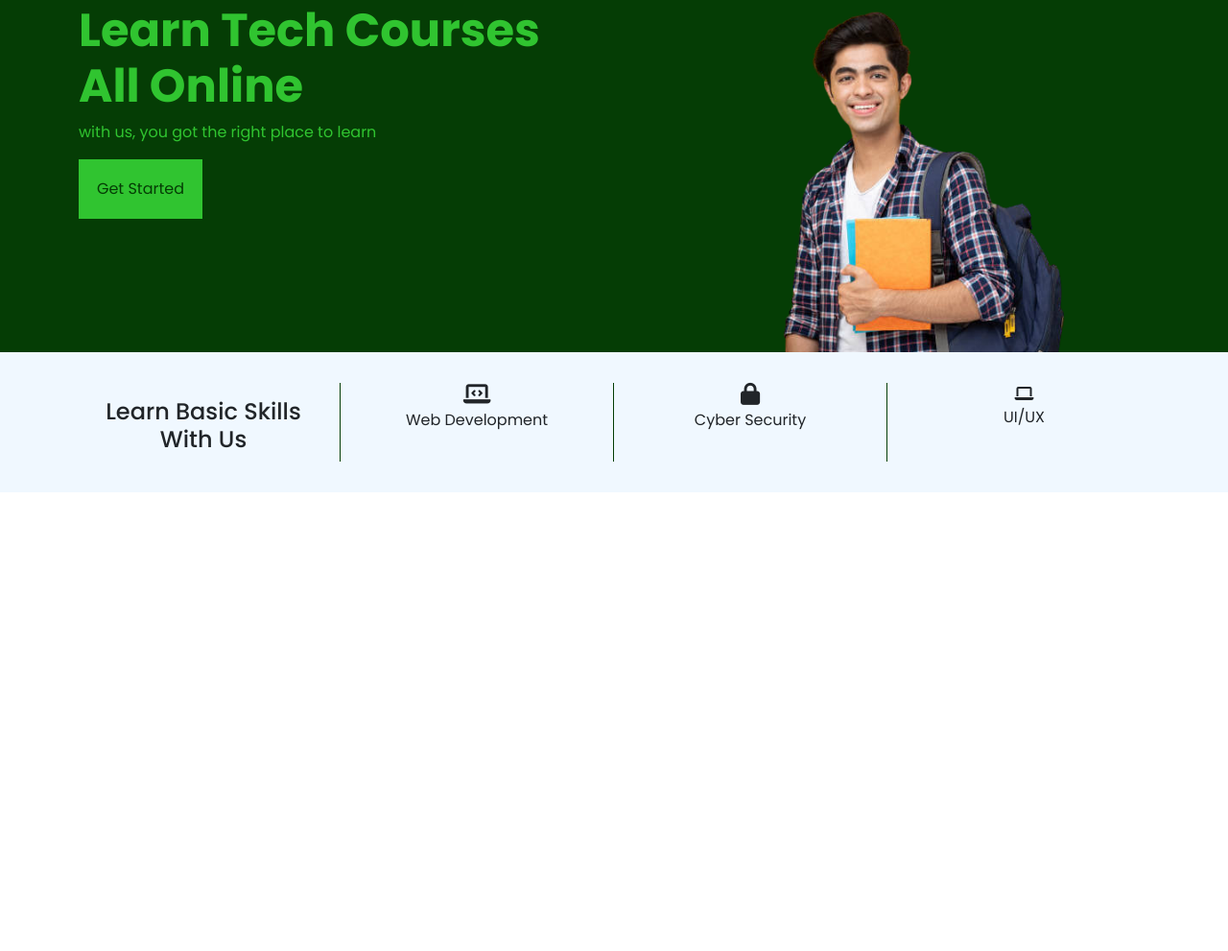
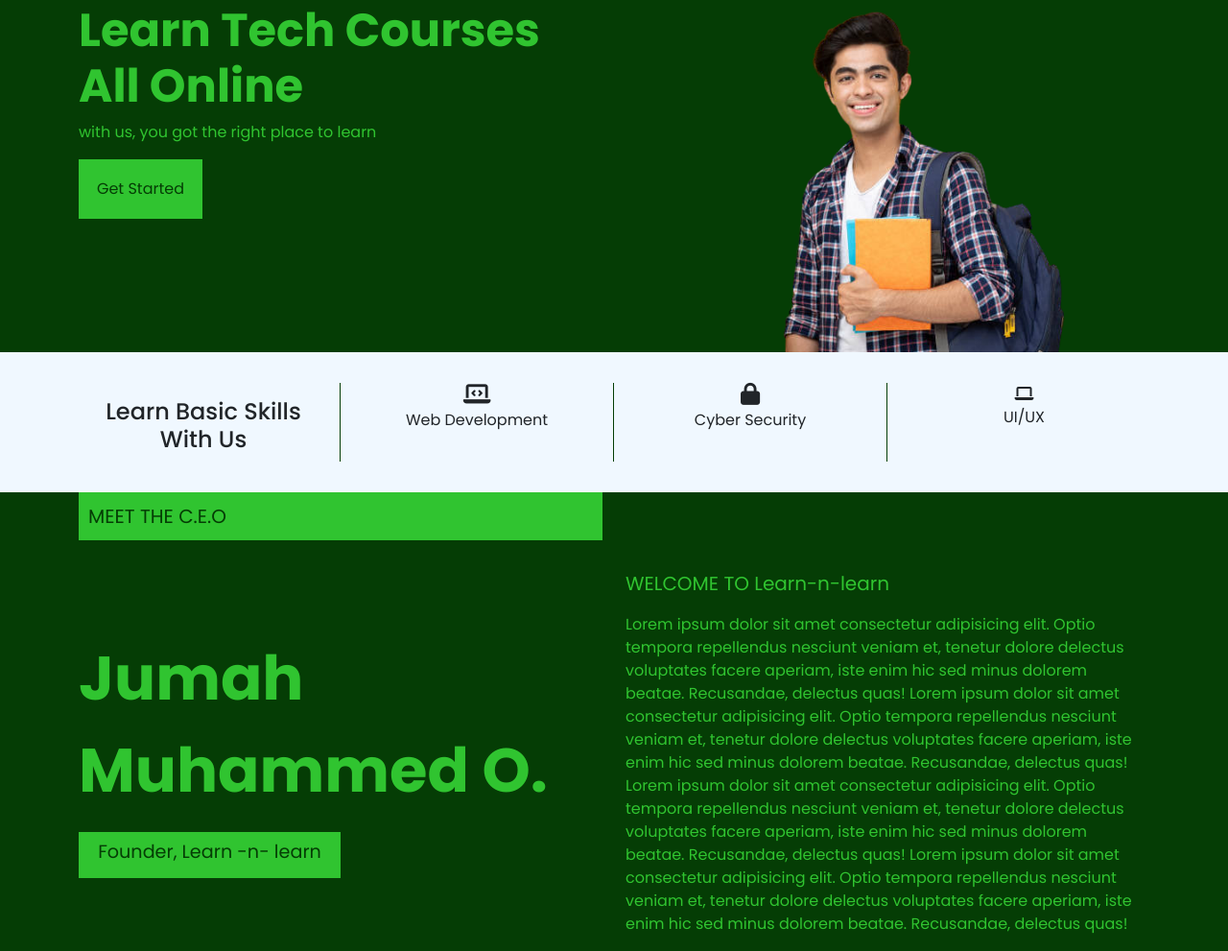
Before and after one commit to tech03-maker/learn, a plain HTML site: page index.html in a window 1280 px wide. Shown: the part 157-1148 px from the top of the page at 96% size. Before the commit the page ends 800 px from the top, so only its background shows below. Drawn offline with nearby package versions, Linux system fonts and the light colour scheme.

Commit message:
section 2 added

```diff
--- a/index.css
+++ b/index.css
@@ -108,7 +108,7 @@
 } */
 
 .offcanvas-title{
-    background-color: rgb(5, 61, 5);
+    /* background-color: rgb(5, 61, 5); */
     color: rgb(48, 196, 48);
     padding: 10px;
     border-left: 3px solid rgb(48, 196, 48);
@@ -117,3 +117,39 @@
 .nav-item .nav-link i {
     color: rgb(53, 49, 49);
 }
+
+.ceo_div .ceo_name{
+    color: rgb(48, 196, 48);
+    font-size: 4rem;
+    font-weight: bold;
+    padding-top: 5rem;
+}
+
+.ceo_right{
+    color: rgb(48, 196, 48);
+    font-size: 20px;
+    padding-top:5rem;
+    font-size: 500;
+}
+
+.ceo_tag{
+    background-color: rgb(48, 196, 48);
+    padding: 10px;
+    font-size: 20px;
+    color: rgb(5, 61, 5);
+}
+
+.founder{
+    background-color: rgb(48, 196, 48);
+    color: rgb(5, 61, 5);
+    padding: 2px;
+    font-size: 1.2rem;
+    width: 50%;
+    text-align: center;
+}
+
+.founder p {
+    /* padding-top: 9px; */
+    position: relative;
+    top: 5px;
+}
--- a/index.html
+++ b/index.html
@@ -1,52 +1,81 @@
 <!DOCTYPE html>
 <html lang="en">
   <head>
-    <meta charset="UTF-8">
-    <meta name="viewport" content="width=device-width, initial-scale=1.0">
+    <meta charset="UTF-8" />
+    <meta name="viewport" content="width=device-width, initial-scale=1.0" />
     <title>LearnNlearn</title>
-    <link rel="stylesheet" href="index.css">
+    <link rel="stylesheet" href="index.css" />
     <link
       href="https://cdn.jsdelivr.net/npm/bootstrap@5.3.2/dist/css/bootstrap.min.css"
       rel="stylesheet"
       integrity="sha384-T3c6CoIi6uLrA9TneNEoa7RxnatzjcDSCmG1MXxSR1GAsXEV/Dwwykc2MPK8M2HN"
       crossorigin="anonymous"
     />
-    <link rel="stylesheet" href="assets/fontawesome-free-6.4.0-web/fontawesome-free-6.4.0-web/css/all.css">
+    <link
+      rel="stylesheet"
+      href="assets/fontawesome-free-6.4.0-web/fontawesome-free-6.4.0-web/css/all.css"
+    />
   </head>
   <body>
     <nav class="navbar navbar-light bg-dark fixed-top">
       <div class="container-fluid">
-        <a class="navbar-brand" style="color: rgb(48, 196, 48);" href="#">Learn<span>-n-</span>learn</a>
-        <button class="navbar-toggler" type="button" data-bs-toggle="offcanvas" data-bs-target="#offcanvasNavbar"
-          aria-controls="offcanvasNavbar">
+        <a class="navbar-brand" style="color: rgb(48, 196, 48)" href="#"
+          >Learn<span>-n-</span>learn</a
+        >
+        <button
+          class="navbar-toggler"
+          type="button"
+          data-bs-toggle="offcanvas"
+          data-bs-target="#offcanvasNavbar"
+          aria-controls="offcanvasNavbar"
+        >
           <i class="fa fa-bars" aria-hidden="true"></i>
         </button>
-        <div class="offcanvas offcanvas-end" tabindex="-1" id="offcanvasNavbar"
-          aria-labelledby="offcanvasNavbarLabel">
+        <div
+          class="offcanvas offcanvas-end"
+          tabindex="-1"
+          id="offcanvasNavbar"
+          aria-labelledby="offcanvasNavbarLabel"
+        >
           <div class="offcanvas-header">
-            <h5 class="offcanvas-title" id="offcanvasNavbarLabel">Learn<span>-n-</span>learn</h5>
-            <button type="button" class="btn-close text-reset" data-bs-dismiss="offcanvas" aria-label="Close"></button>
+            <h5 class="offcanvas-title" id="offcanvasNavbarLabel">
+              Learn<span>-n-</span>learn
+            </h5>
+            <button
+              type="button"
+              class="btn-close text-reset"
+              data-bs-dismiss="offcanvas"
+              aria-label="Close"
+            ></button>
           </div>
           <div class="offcanvas-body">
             <ul class="navbar-nav justify-content-end flex-grow-1 pe-3">
               <li class="nav-item">
-                <a class="nav-link" aria-current="page" href="#"><i class="fa fa-home"></i> Home</a>
+                <a class="nav-link" aria-current="page" href="#"
+                  ><i class="fa fa-home"></i> Home</a
+                >
               </li>
               <li class="nav-item">
-                <a class="nav-link" href="#"><i class="fa fa-circle-info"></i> About</a>
+                <a class="nav-link" href="#"
+                  ><i class="fa fa-circle-info"></i> About</a
+                >
               </li>
               <li class="nav-item">
-                <a class="nav-link" href="#"><i class="fa fa-certificate"></i> Courses</a>
+                <a class="nav-link" href="#"
+                  ><i class="fa fa-certificate"></i> Courses</a
+                >
               </li>
               <li class="nav-item">
-                <a class="nav-link" href="#"><i class="fa fa-medal"></i> Success</a>
+                <a class="nav-link" href="#"
+                  ><i class="fa fa-medal"></i> Success</a
+                >
               </li>
               <li class="nav-item">
-                <a class="nav-link" href="#"><i class="fa fa-phone"></i> Contact</a>
+                <a class="nav-link" href="#"
+                  ><i class="fa fa-phone"></i> Contact</a
+                >
               </li>
-
             </ul>
-
           </div>
         </div>
       </div>
@@ -61,7 +90,11 @@
             <a href="#"><button class="ctn">Get Started</button></a>
           </div>
           <div class="hero-right col-sm-12 col-md-6 col-lg-6">
-                    <img class="w-100" src="assets/images/images_-_2023-03-09T070010.545_025116-removebg-preview.png" alt="">
+            <img
+              class="w-100"
+              src="assets/images/images_-_2023-03-09T070010.545_025116-removebg-preview.png"
+              alt=""
+            />
           </div>
         </div>
       </div>
@@ -86,9 +119,41 @@
             <p>UI/UX</p>
           </div>
         </div>
+      </div>
+    </div>
 
-
-
+    <div class="mother">
+      <div class="container">
+        <div class="row">
+          <div class="ceo_div col-sm-12 col-md-6 col-lg-6">
+            <p class="ceo_tag">MEET THE C.E.O</p>
+            <p class="ceo_name">Jumah Muhammed O.</p>
+            <div class="founder ">
+              <p>Founder, Learn -n- learn</p>
+            </div>
+          </div>
+          <div class="ceo_div col-sm-12 col-md-6 col-lg-6">
+            <p class="ceo_right">WELCOME TO Learn-n-learn</p>
+            <p style="color: rgb(48, 196, 48);">
+              Lorem ipsum dolor sit amet consectetur adipisicing elit. Optio
+              tempora repellendus nesciunt veniam et, tenetur dolore delectus
+              voluptates facere aperiam, iste enim hic sed minus dolorem beatae.
+              Recusandae, delectus quas!
+              Lorem ipsum dolor sit amet consectetur adipisicing elit. Optio
+              tempora repellendus nesciunt veniam et, tenetur dolore delectus
+              voluptates facere aperiam, iste enim hic sed minus dolorem beatae.
+              Recusandae, delectus quas!
+              Lorem ipsum dolor sit amet consectetur adipisicing elit. Optio
+              tempora repellendus nesciunt veniam et, tenetur dolore delectus
+              voluptates facere aperiam, iste enim hic sed minus dolorem beatae.
+              Recusandae, delectus quas!
+              Lorem ipsum dolor sit amet consectetur adipisicing elit. Optio
+              tempora repellendus nesciunt veniam et, tenetur dolore delectus
+              voluptates facere aperiam, iste enim hic sed minus dolorem beatae.
+              Recusandae, delectus quas!
+            </p>
+          </div>
+        </div>
       </div>
     </div>
   </body>
```
Lines whose indentation alone changed are shown as unchanged.
